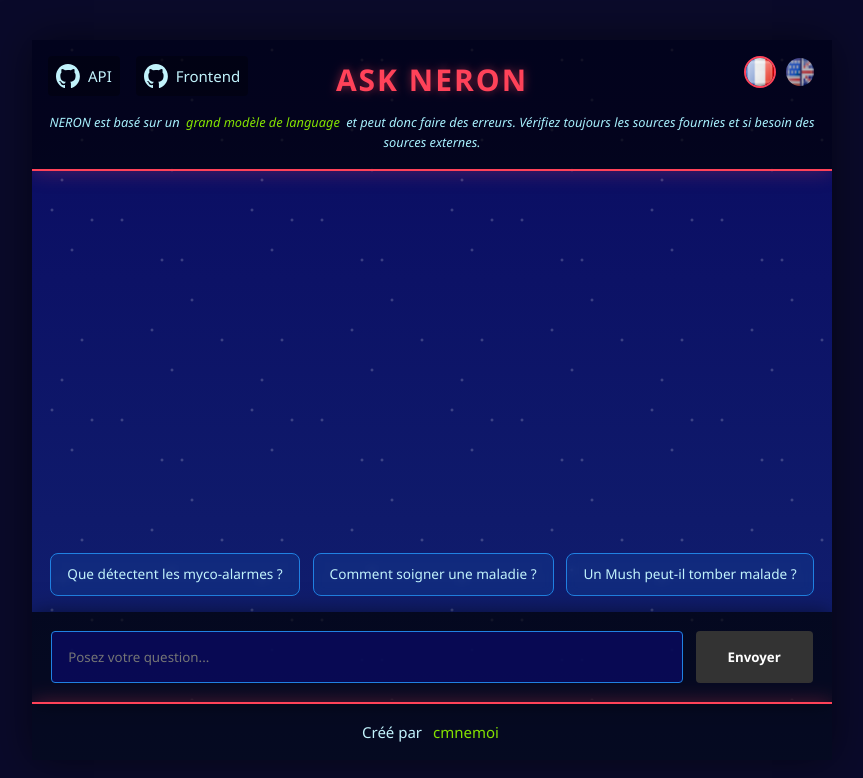
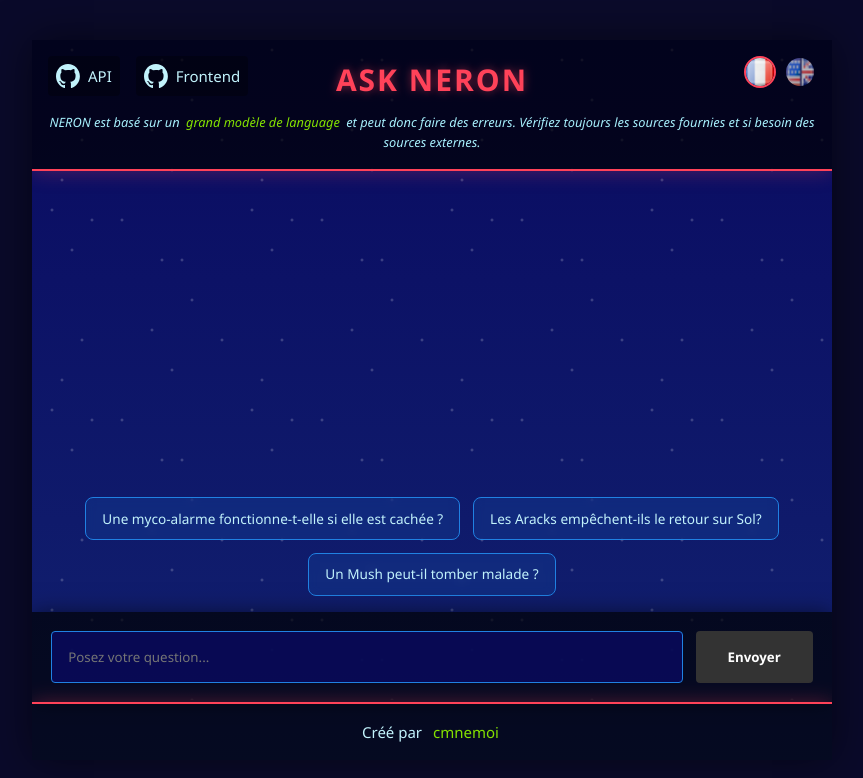
Before and after one commit to cmnemoi/ask_neron_front, a Vue app: page / in a window 1280 px wide. Shown: the top 778 px of the page, without its empty margins (208-1071 px from the left). Built offline with nearby package versions, Linux system fonts and the light colour scheme.

Commit message:
feat: Improve example questions to add more variety

```diff
--- a/src/infrastructure/adapters/InMemoryRepositoryAdapter.ts
+++ b/src/infrastructure/adapters/InMemoryRepositoryAdapter.ts
@@ -17,8 +17,8 @@ export class InMemoryRepositoryAdapter implements RepositoryPort {
       questions: {
         en: ['What do myco-alarms detect?', 'How do you treat an illness?', 'Can a Mush get sick?'],
         fr: [
-          'Que détectent les myco-alarmes ?',
-          'Comment soigner une maladie ?',
+          'Une myco-alarme fonctionne-t-elle si elle est cachée ?',
+          'Les Aracks empêchent-ils le retour sur Sol?',
           'Un Mush peut-il tomber malade ?',
         ],
       },
```
Also changed, not shown: 2 other files (tests, documents, lock files or other folders).
